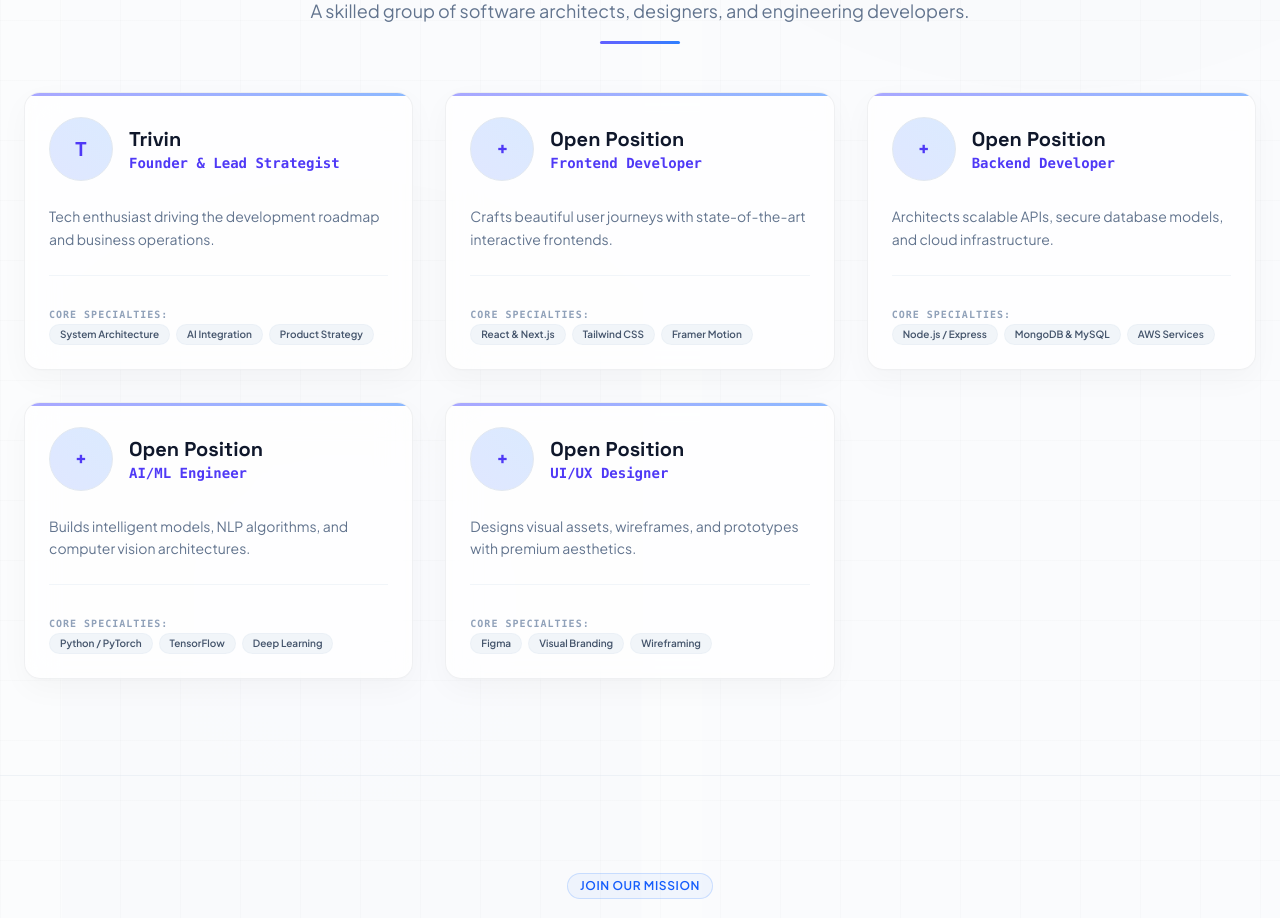
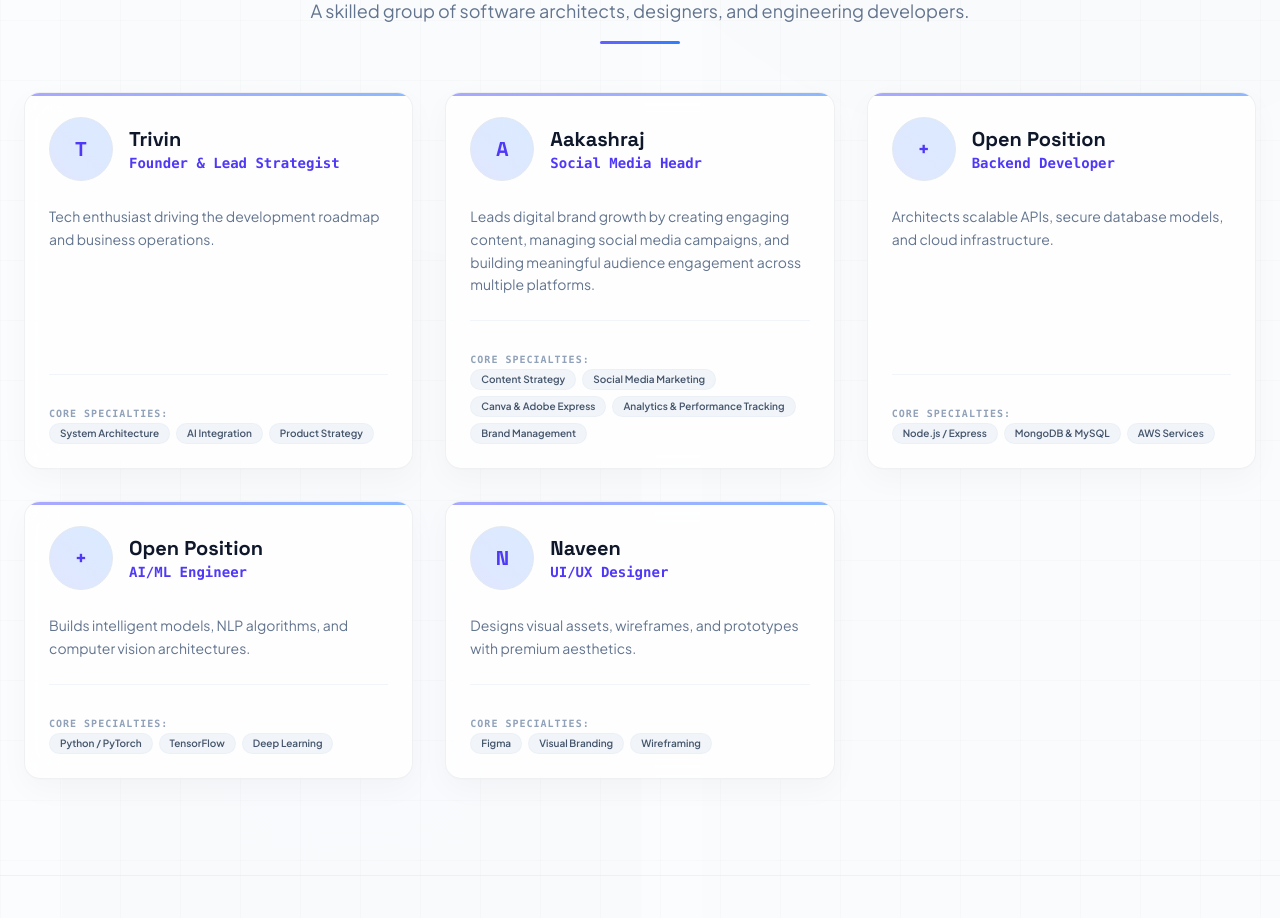
Before and after one commit to TRIVIN3004/Nexora, a React (Vite) app: page / in a window 1280 px wide. Shown: the part 6400-7318 px from the top of the page. Built offline with nearby package versions, Linux system fonts and the light colour scheme.

Commit message:
Update team details for Aakashraj and Naveen in App.jsx

```diff
--- a/src/App.jsx
+++ b/src/App.jsx
@@ -330,10 +330,10 @@ function App() {
       skills: ["System Architecture", "AI Integration", "Product Strategy"]
     },
     {
-      name: "",
-      role: "Frontend Developer",
-      desc: "Crafts beautiful user journeys with state-of-the-art interactive frontends.",
-      skills: ["React & Next.js", "Tailwind CSS", "Framer Motion"]
+      name: "Aakashraj",
+      role: "Social Media Headr",
+      desc: "Leads digital brand growth by creating engaging content, managing social media campaigns, and building meaningful audience engagement across multiple platforms.",
+      skills: [ "Content Strategy","Social Media Marketing","Canva & Adobe   Express","Analytics & Performance Tracking","Brand Management" ]
     },
     {
       name: "",
@@ -348,7 +348,7 @@ function App() {
       skills: ["Python / PyTorch", "TensorFlow", "Deep Learning"]
     },
     {
-      name: "",
+      name: "Naveen",
       role: "UI/UX Designer",
       desc: "Designs visual assets, wireframes, and prototypes with premium aesthetics.",
       skills: ["Figma", "Visual Branding", "Wireframing"]
```
